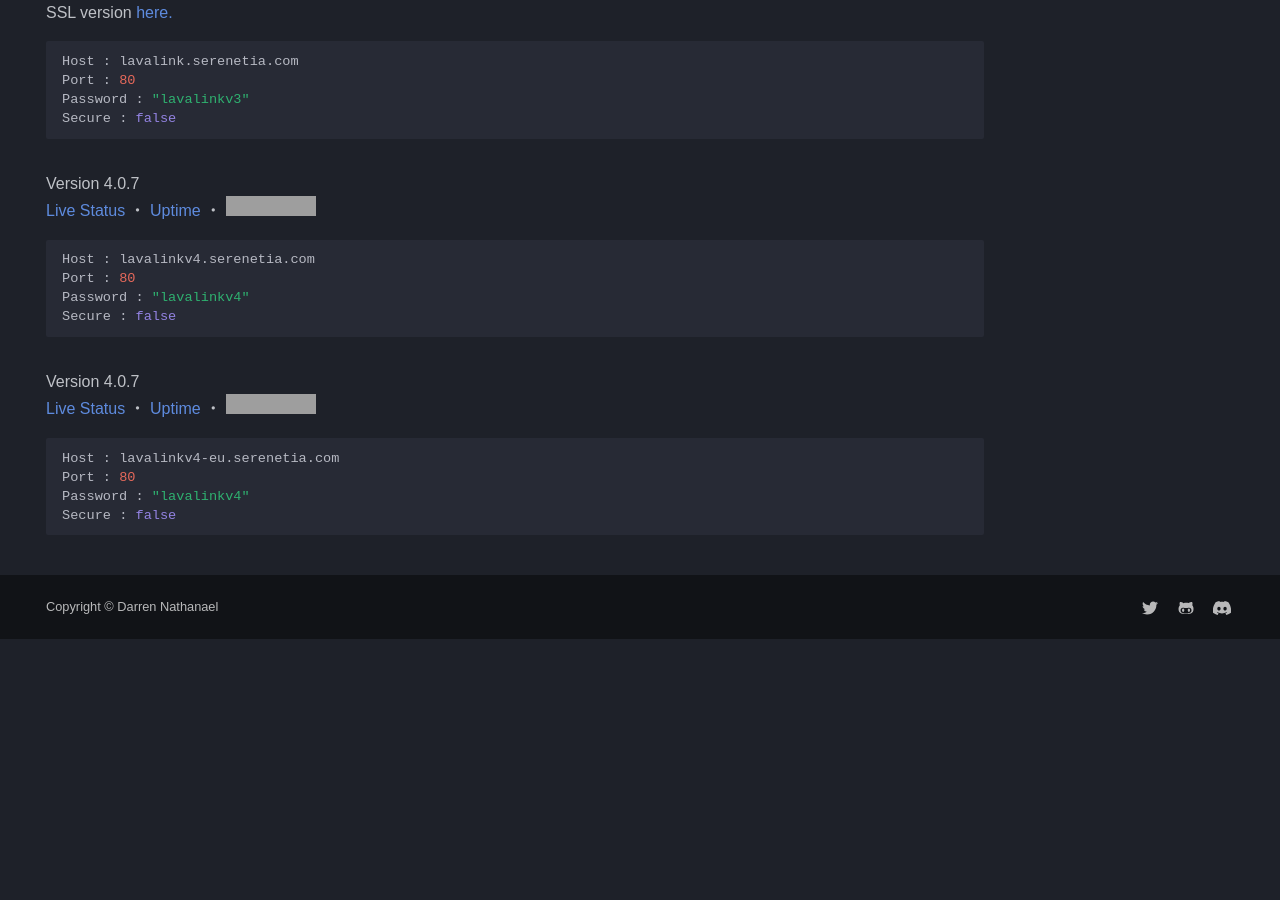
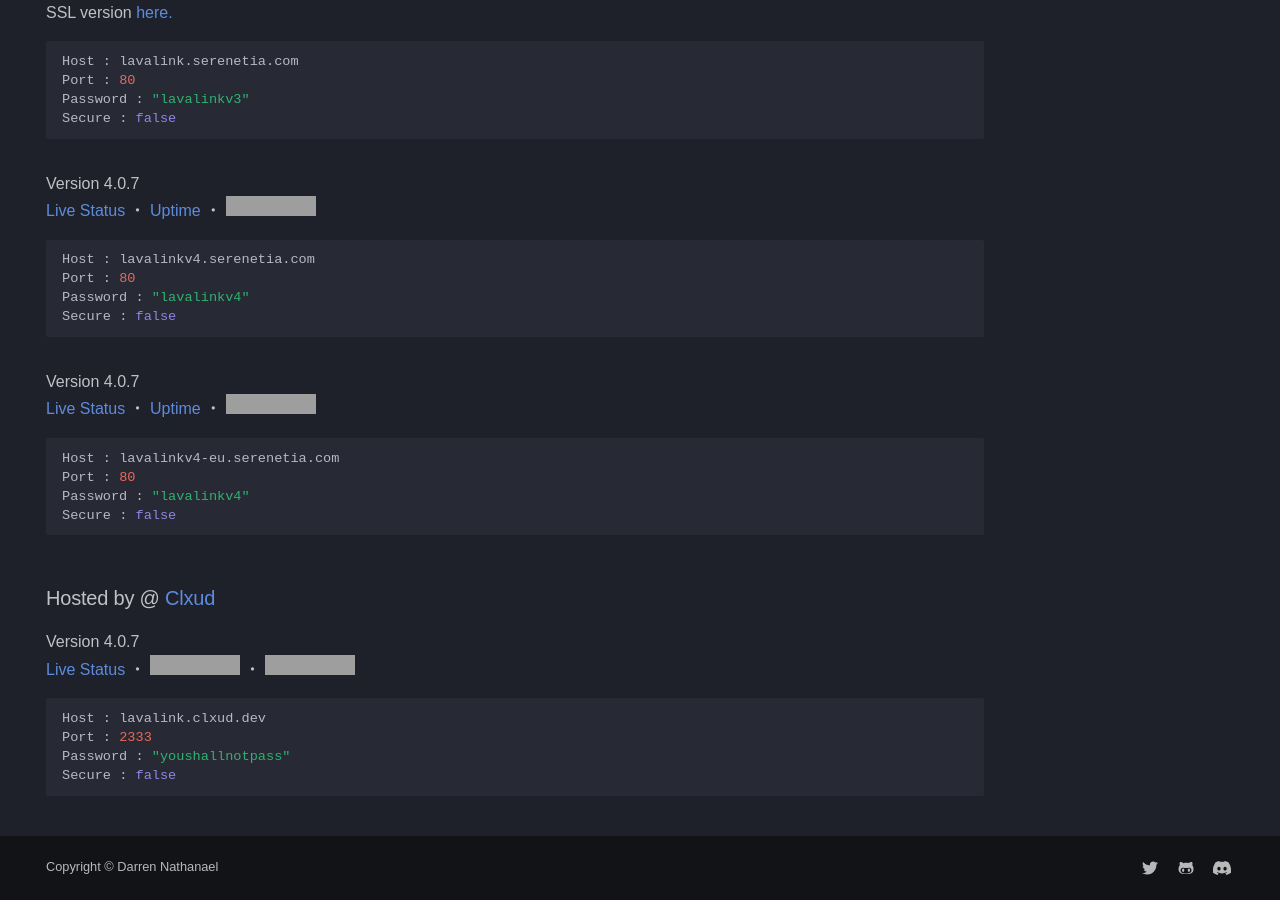
Before and after one commit to DarrenOfficial/lavalink-list, an MkDocs documentation site: the page built from docs/NoSSL/lavalink-without-ssl.md, in a window 1280 px wide and 900 px high, scrolled down 3789 px. Built offline with MkDocs 1.6.1 and Material for MkDocs 9.7.7, drawn with Linux system fonts in a browser that asks for light colours; some web fonts are replaced; comment, search, counter and statistics services are not loaded; a style sheet for code colours, icons or effects is not loaded; before the commit the page ends 4428 px from its top, so only the background shows below that; grey boxes are pictures that could not be loaded.

Commit message:
Add lavalink.clxud.dev to hosts (#538)
* Update lavalink-without-ssl.md

Added lavalink.clxud.dev with appropriate live status link and status/uptime badges

* Update lavalink-without-ssl.md

* Update lavalink-without-ssl.md

* add hosted by title

````diff
--- a/docs/NoSSL/lavalink-without-ssl.md
+++ b/docs/NoSSL/lavalink-without-ssl.md
@@ -181,3 +181,14 @@ Port : 80
 Password : "lavalinkv4"
 Secure : false
 ```
+
+### Hosted by @ [Clxud](https://clxud.dev/)
+
+Version 4.0.7 <br />
+[Live Status](https://status.clxud.dev/status/lavalink) ・ ![statbadge](https://status.clxud.dev/api/badge/1/status) ・ ![uptimebadge](https://status.clxud.dev/api/badge/1/uptime)<br />
+```bash
+Host : lavalink.clxud.dev
+Port : 2333
+Password : "youshallnotpass"
+Secure : false
+```
````
